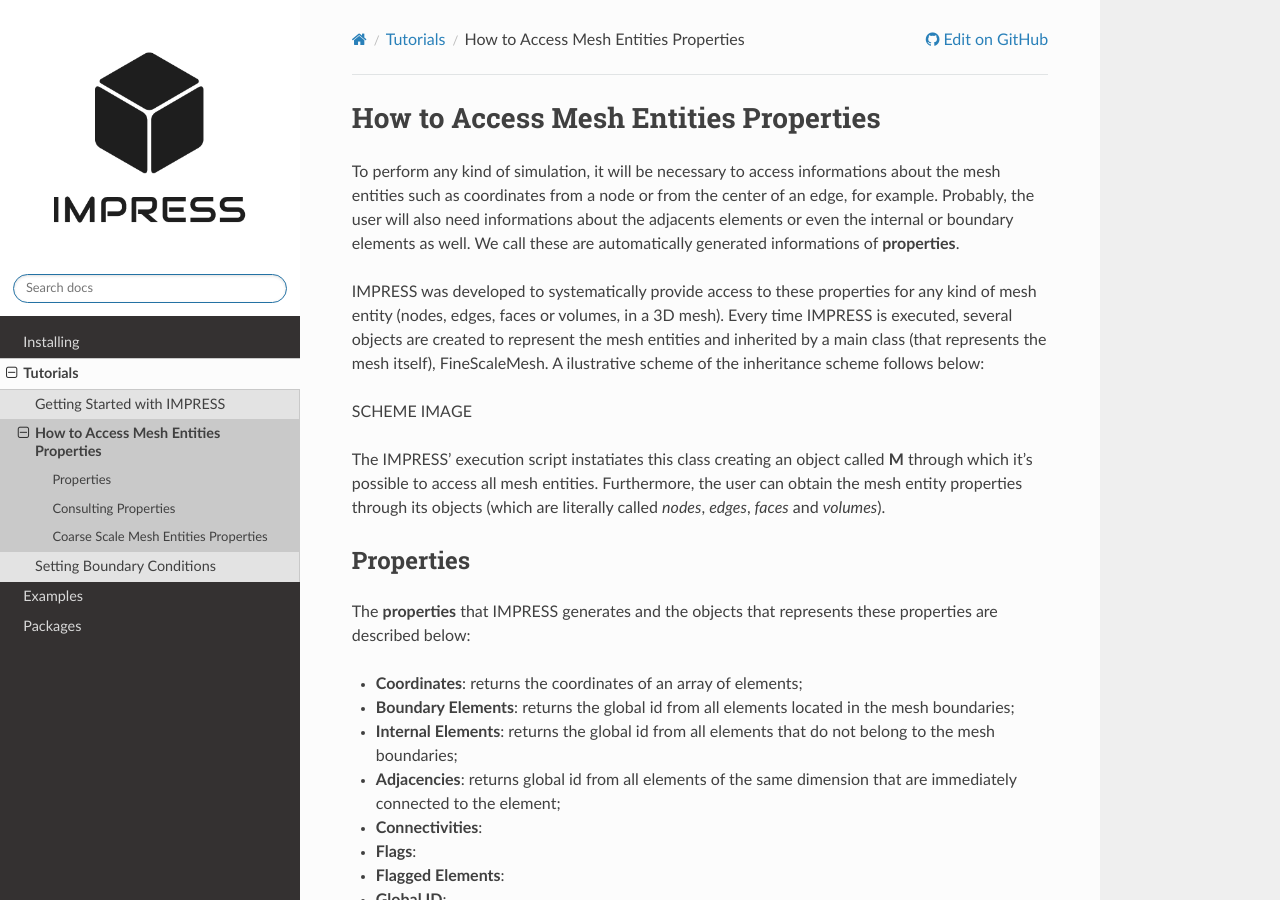
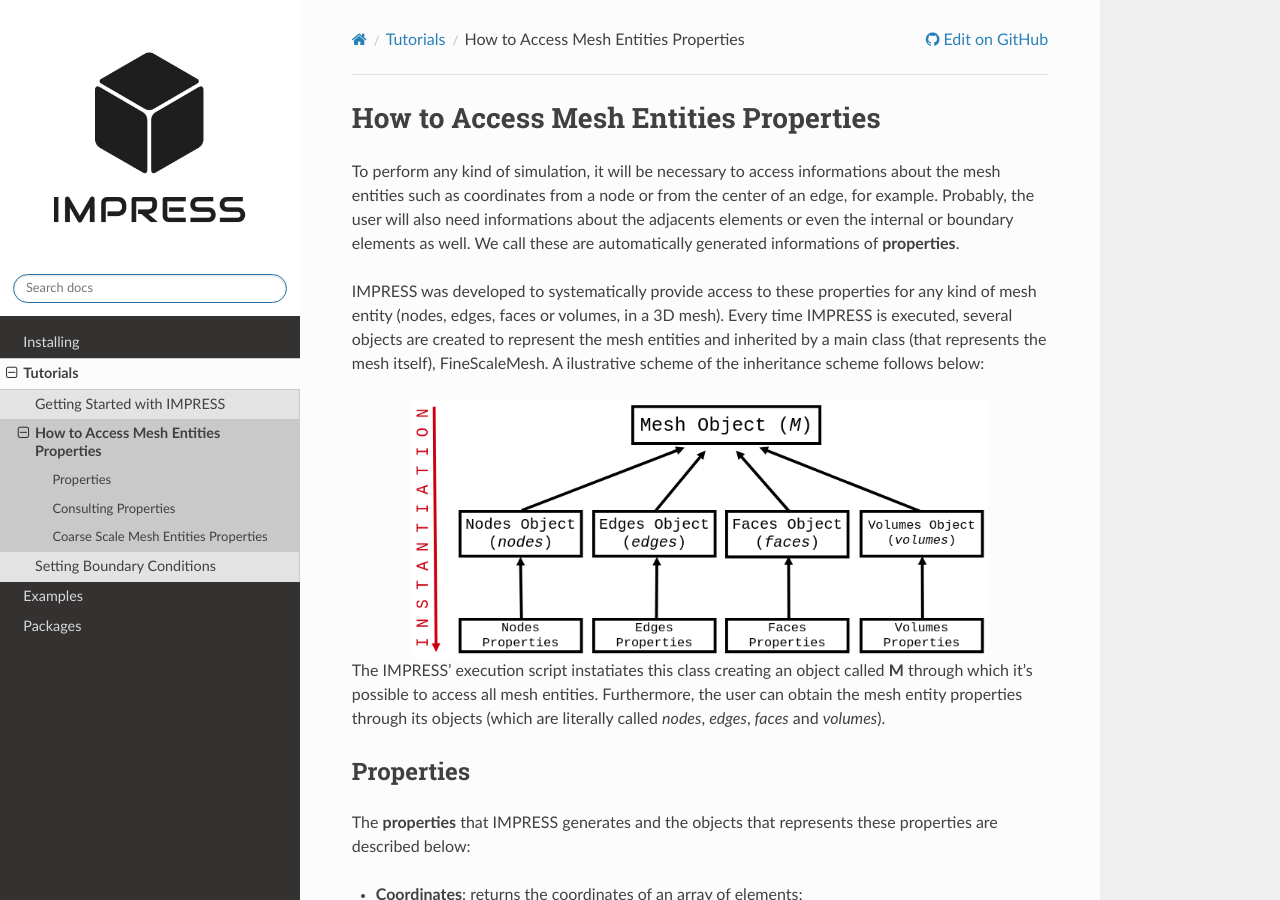
Before and after one commit to padmec-reservoir/impress, a Sphinx documentation site: the page built from docs/tutorials/properties.rst, in a window 1280 px wide and 900 px high. Built offline with Sphinx 7.4.7 and the Read the Docs theme 2.0.0, drawn with Linux system fonts in a browser that asks for light colours.

Commit message:
Image inserted in properties tutorial

```diff
--- a/docs/tutorials/properties.rst
+++ b/docs/tutorials/properties.rst
@@ -5,7 +5,9 @@ To perform any kind of simulation, it will be necessary to access informations a
 
 IMPRESS was developed to systematically provide access to these properties for any kind of mesh entity (nodes, edges, faces or volumes, in a 3D mesh). Every time IMPRESS is executed, several objects are created to represent the mesh entities and inherited by a main class (that represents the mesh itself), FineScaleMesh. A ilustrative scheme of the inheritance scheme follows below:
 
-SCHEME IMAGE
+.. image:: ../_static/inherit_properties.png
+   :align: center
+   :scale: 75%
 
 The IMPRESS' execution script instatiates this class creating an object called **M** through which it's possible to access all mesh entities. Furthermore, the user can obtain the mesh entity properties through its objects (which are literally called `nodes`, `edges`, `faces` and `volumes`).
 
```
Also changed, not shown: docs/_static/inherit_properties.png (added).
